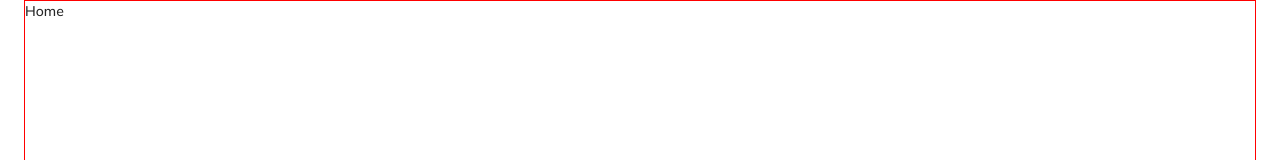
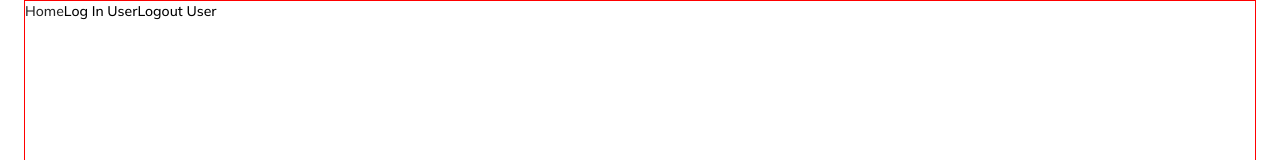
Before and after one commit to yabakune/kujira-web-client, a Next.js app: page / in a window 1280 px wide. Shown: the top 160 px of the page. Built offline with nearby package versions, Linux system fonts and the light colour scheme.

Commit message:
Set up Redux Toolkit. Begin preparations for user auth.

```diff
--- a/package.json
+++ b/package.json
@@ -10,6 +10,7 @@
   },
   "dependencies": {
     "@preact/signals-react": "^1.3.4",
+    "@reduxjs/toolkit": "^1.9.5",
     "@types/node": "20.4.0",
     "@types/react": "18.2.14",
     "@types/react-dom": "18.2.6",
@@ -18,9 +19,11 @@
     "next": "13.4.8",
     "react": "18.2.0",
     "react-dom": "18.2.0",
+    "react-redux": "^8.1.1",
     "typescript": "5.1.6"
   },
   "devDependencies": {
+    "next-redux-wrapper": "^8.1.0",
     "sass": "^1.63.6"
   }
 }
--- a/src/components/page-head.tsx
+++ b/src/components/page-head.tsx
@@ -8,7 +8,7 @@ type Props = {
 export const PageHead = (props: Props) => {
   return (
     <Head>
-      <title>Kujira | {props.title}</title>
+      <title>{`Kujira | ${props.title}`}</title>
       <meta
         name="description"
         content={props.description || "Your spending habits made clear."}
--- a/src/constants/routes.ts
+++ b/src/constants/routes.ts
@@ -5,3 +5,13 @@ export enum ClientRoutes {
   PRIVACY_POLICY = "/privacy-policy",
   COOKIE_POLICY = "/cookie-policy",
 }
+
+enum ApiRouteBases {
+  AUTH = "/api/v1/auth",
+  USERS = "/api/v1/users",
+  OVERVIEWS = "/api/v1/overviews",
+  LOGBOOKS = "/api/v1/logbooks",
+  ENTRIES = "/api/v1/entries",
+  PURCHASES = "/api/v1/purchases",
+  BUG_REPORTS = "/api/v1/bug-reports",
+}
--- a/src/pages/_app.tsx
+++ b/src/pages/_app.tsx
@@ -1,7 +1,9 @@
 import { NextPage } from "next";
 import type { AppProps } from "next/app";
+import { Provider as ReduxProvider } from "react-redux";
 
 import Layout from "@/components/layout";
+import { reduxStore } from "@/redux";
 
 import "@/styles/globals.scss";
 
@@ -14,5 +16,9 @@ type AppPropsWithLayout = AppProps & { Component: NextPageWithLayout };
 export default function App({ Component, pageProps }: AppPropsWithLayout) {
   const getLayout = Component.getLayout ?? ((page) => page);
 
-  return <Layout>{getLayout(<Component {...pageProps} />)}</Layout>;
+  return (
+    <ReduxProvider store={reduxStore}>
+      <Layout>{getLayout(<Component {...pageProps} />)}</Layout>
+    </ReduxProvider>
+  );
 }
--- a/src/pages/index.tsx
+++ b/src/pages/index.tsx
@@ -1,13 +1,45 @@
+import { useDispatch } from "react-redux";
+
 import * as Components from "@/components";
+import * as Redux from "@/redux";
 
 import styles from "@/styles/home.module.scss";
 
 export default function Home() {
+  const dispatch = useDispatch();
+
   return (
     <>
       <Components.PageHead title="Home" />
 
-      <main className={styles.main}>Home</main>
+      <main className={styles.main}>
+        Home
+        <button
+          onClick={() =>
+            dispatch(
+              Redux.entitiesActions.loginUser({
+                id: 1,
+                email: "john@doe.com",
+                username: "johndoe",
+                currency: "USD",
+                theme: "dark",
+                emailVerified: false,
+                onboarded: false,
+                createdAt: null,
+                updatedAt: null,
+                overviewIds: [],
+                logbookIds: [],
+                bugReportIds: [],
+              })
+            )
+          }
+        >
+          Log In User
+        </button>
+        <button onClick={() => dispatch(Redux.entitiesActions.logoutUser())}>
+          Logout User
+        </button>
+      </main>
     </>
   );
 }
--- /dev/null
+++ b/src/redux/entities-slice.ts
@@ -0,0 +1,32 @@
+import { createSlice } from "@reduxjs/toolkit";
+
+import * as Types from "@/types";
+
+import { usersReducers } from "./users-reducers";
+
+export type EntitiesState = {
+  currentUser: Types.UserModel | null;
+  overviews: Types.OverviewModel | null;
+  logbooks: Types.LogbookModel | null;
+  entries: Types.EntryModel | null;
+  purchases: Types.PurchaseModel | null;
+  bugReports: Types.BugReportModel | null;
+};
+
+const initialState: EntitiesState = {
+  currentUser: null,
+  overviews: null,
+  logbooks: null,
+  entries: null,
+  purchases: null,
+  bugReports: null,
+};
+
+export const entitiesSlice = createSlice({
+  name: "entitiesSlice",
+  initialState,
+  reducers: { ...usersReducers },
+});
+
+export const entitiesActions = entitiesSlice.actions;
+export const entitiesReducer = entitiesSlice.reducer;
--- /dev/null
+++ b/src/redux/index.ts
@@ -0,0 +1,2 @@
+export * from "./store";
+export * from "./entities-slice";
--- /dev/null
+++ b/src/redux/store.ts
@@ -0,0 +1,14 @@
+import { configureStore } from "@reduxjs/toolkit";
+
+import { entitiesReducer } from "./entities-slice";
+
+export const reduxStore = configureStore({
+  reducer: { entities: entitiesReducer },
+  devTools: true,
+});
+
+// Infer the `RootState` and `AppDispatch` types from the store itself
+export type RootState = ReturnType<typeof reduxStore.getState>;
+
+// Inferred type: {posts: PostsState, comments: CommentsState, users: UsersState}
+export type AppDispatch = typeof reduxStore.dispatch;
--- /dev/null
+++ b/src/redux/users-reducers.ts
@@ -0,0 +1,14 @@
+import { PayloadAction } from "@reduxjs/toolkit";
+
+import * as Types from "@/types";
+
+import { EntitiesState } from "./entities-slice";
+
+export const usersReducers = {
+  loginUser: (state: EntitiesState, action: PayloadAction<Types.UserModel>) => {
+    state.currentUser = action.payload;
+  },
+  logoutUser: (state: EntitiesState) => {
+    state.currentUser = null;
+  },
+};
--- a/src/types/index.ts
+++ b/src/types/index.ts
@@ -2,3 +2,4 @@ export * from "./auth.types";
 export * from "./buttons.types";
 export * from "./forms.types";
 export * from "./icons.types";
+export * from "./api-models.types";
```
Also changed, not shown: src/types/api-models.types.ts (added, +26 -0 lines), 1 other file (tests, documents, lock files or other folders).
